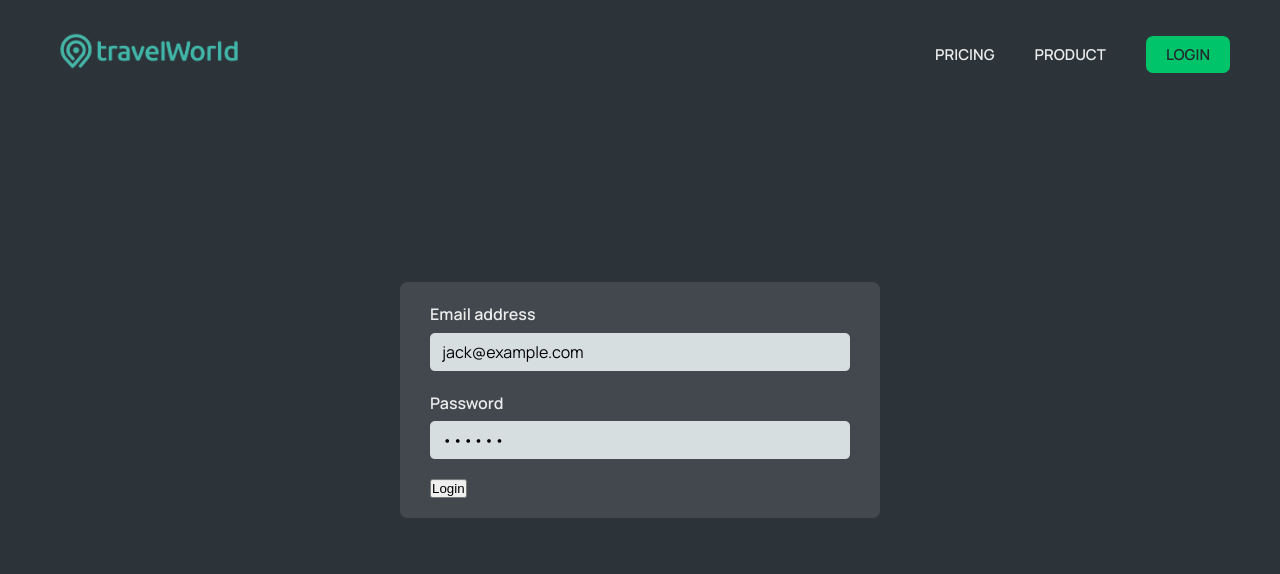
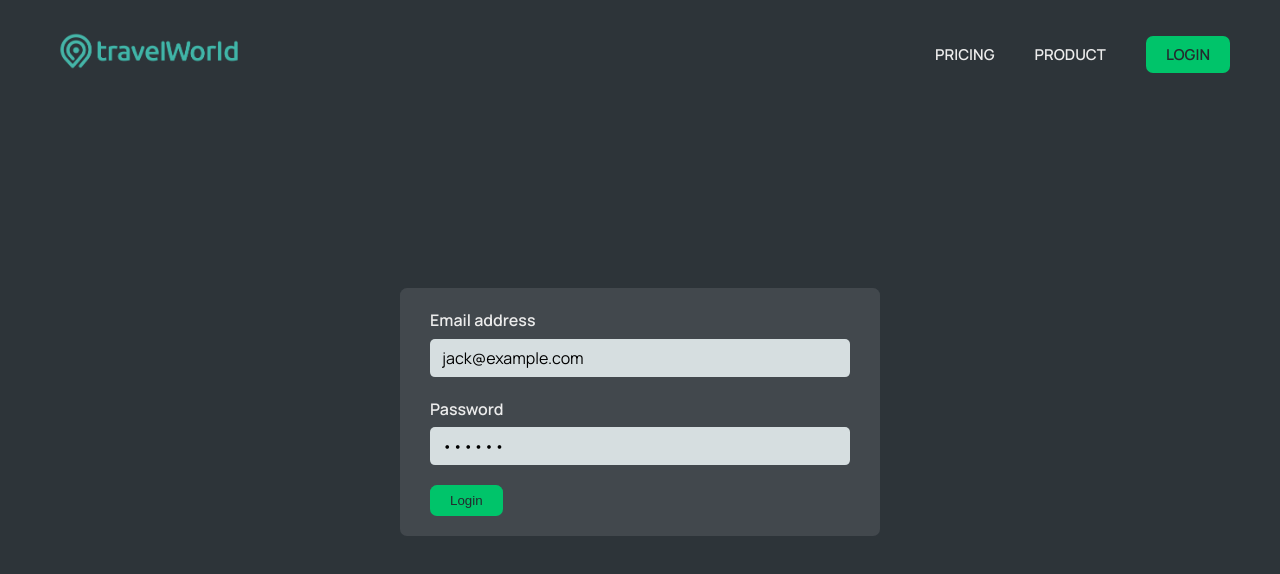
Before and after one commit to MateuszWesolowsky/travel-world, a React (Vite) app: page /login in a window 1280 px wide. Shown: the top 574 px of the page. Built offline with nearby package versions, Linux system fonts and the light colour scheme; the HTML template or start-up script is replaced by a standard one.

Commit message:
add class for submit button

```diff
--- a/src/pages/Login.module.css
+++ b/src/pages/Login.module.css
@@ -24,3 +24,11 @@
   flex-direction: column;
   gap: 0.5rem;
 }
+.ctaLink
+{
+  background-color: var(--color-brand--2);
+  color: var(--color-dark--0);
+  padding: 0.8rem 2rem;
+  border-radius: 7px;
+  border: none;
+}
--- a/src/pages/Login.tsx
+++ b/src/pages/Login.tsx
@@ -3,7 +3,7 @@ import styles from "./Login.module.css";
 import PageNav from "../components/PageNav";
 
 export default function Login() {
-	// PRE-FILL FOR DEV PURPOSES
+
 	const [email, setEmail] = useState("jack@example.com");
 	const [password, setPassword] = useState("qwerty");
 
@@ -32,7 +32,7 @@ export default function Login() {
 				</div>
 
 				<div>
-					<button>Login</button>
+					<button className={styles.ctaLink}>Login</button>
 				</div>
 			</form>
 		</main>
```
